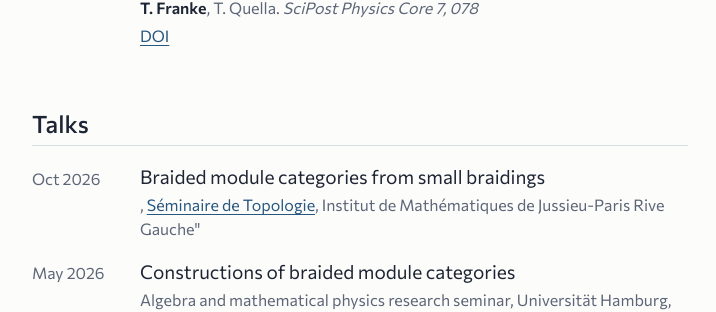
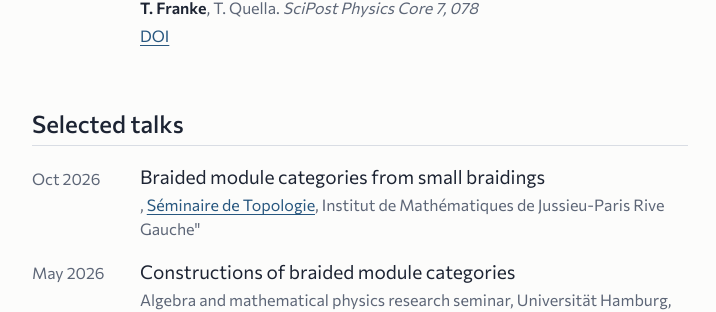
Before and after one commit to TylerFranke/TylerFranke.github.io, a Jekyll site: the page built from index.html, in a window 1280 px wide and 900 px high, scrolled down 1057 px. Shown: the part 151-463 px from the top of the window, without its empty margins (280-996 px from the left). Built offline with Jekyll 4.4.1, drawn with Linux system fonts in a browser that asks for light colours.

Commit message:
Change heading from 'Talks' to 'Selected talks'

```diff
--- a/index.html
+++ b/index.html
@@ -104,7 +104,7 @@ layout: default
 
   {% if talks.size > 0 %}
   <section class="wrap" id="talks">
-    <h2>Talks</h2>
+    <h2>Selected talks</h2>
     <ul class="entries">
       {% for t in talks %}
       <li>
```
